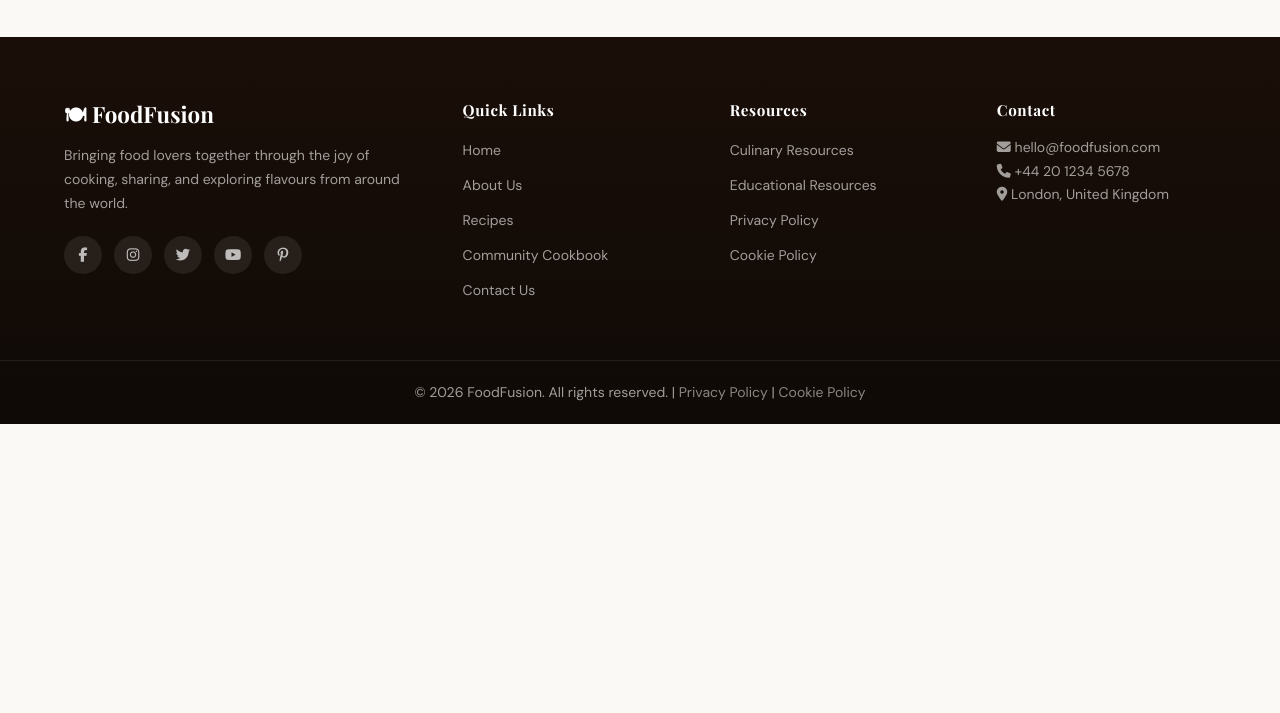
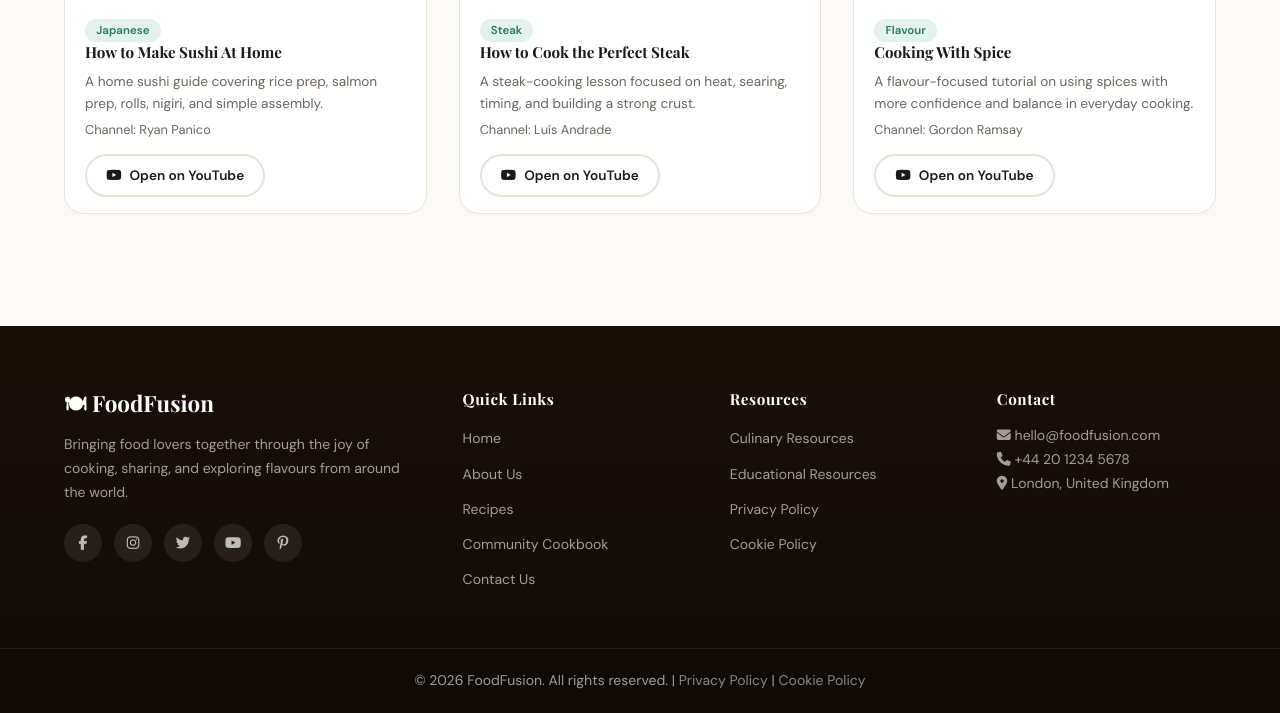
Before and after one commit to Sohamdhumal7/foodfusion, a PHP site: page /pages/resources.php in a window 1280 px wide. Shown: the part 2873-3586 px from the top of the page. Before the commit the page ends 3297 px from the top, so only its background shows below. Run offline with PHP 8.4, Linux system fonts and the light colour scheme.

Commit message:
Update resources page with new content and styling improvements

```diff
--- a/css/main.css
+++ b/css/main.css
@@ -899,15 +899,26 @@ body.nav-open {
 .video-preview {
   position: relative;
   display: block;
+  width: 100%;
   height: 200px;
   background: linear-gradient(135deg, #21120d 0%, #4b2010 52%, #18372c 100%);
   color: #fff;
   overflow: hidden;
+  cursor: pointer;
+  border: none;
+  padding: 0;
+  text-align: left;
 }
 .video-preview-image {
   width: 100%;
   height: 100%;
   object-fit: cover;
+}
+.video-preview::after {
+  content: "";
+  position: absolute;
+  inset: 0;
+  background: linear-gradient(to top, rgba(0,0,0,.42), rgba(0,0,0,.08));
 }
 .video-preview-fallback {
   height: 100%;
@@ -951,4 +962,5 @@ body.nav-open {
   background: rgba(0,0,0,.62);
   box-shadow: var(--shadow-md);
   font-size: 1.2rem;
+  z-index: 1;
 }
--- a/js/main.js
+++ b/js/main.js
@@ -174,6 +174,30 @@ document.addEventListener('DOMContentLoaded', () => {
     });
   });
 
+  /* ─── LAZY VIDEO EMBEDS ─────────────────────────────── */
+  document.querySelectorAll('.js-video-preview').forEach(preview => {
+    preview.addEventListener('click', () => {
+      const embedUrl = preview.dataset.embedUrl;
+      const title = preview.dataset.title || 'Embedded YouTube video';
+      const wrap = preview.closest('.yt-embed-wrap');
+
+      if (!embedUrl || !wrap || wrap.querySelector('iframe')) return;
+
+      const iframe = document.createElement('iframe');
+      iframe.src = `${embedUrl}${embedUrl.includes('?') ? '&' : '?'}autoplay=1`;
+      iframe.title = title;
+      iframe.allow = 'accelerometer; autoplay; clipboard-write; encrypted-media; gyroscope; picture-in-picture; web-share';
+      iframe.allowFullscreen = true;
+      iframe.loading = 'eager';
+      iframe.referrerPolicy = 'strict-origin-when-cross-origin';
+      iframe.style.display = 'block';
+      iframe.style.borderRadius = 'var(--radius-lg) var(--radius-lg) 0 0';
+
+      wrap.innerHTML = '';
+      wrap.appendChild(iframe);
+    });
+  });
+
   /* ─── SCROLL REVEAL ─────────────────────────────────── */
   const observer = new IntersectionObserver((entries) => {
     entries.forEach(e => {
--- a/pages/resources.php
+++ b/pages/resources.php
@@ -116,55 +116,89 @@ require_once __DIR__ . '/../includes/header.php';
        */
       $videos = [
         [
-          'id'    => '_JvnVbGDoeI',
-          'title' => 'Gordon Ramsay: Knife Skills Masterclass',
+          'id'    => 'If2rE7Sagyw',
+          'title' => 'Important Cooking Skills With Gordon Ramsay',
           'tag'   => 'Techniques',
+          'channel' => 'Gordon Ramsay',
+          'desc' => 'A practical skills lesson covering knife work, herbs, fish prep, and core kitchen technique.',
         ],
         [
-          'id'    => 'ql8oMMEQVAQ',
-          'title' => 'How to Make Perfect Pasta Every Time',
-          'tag'   => 'Italian',
-        ],
-        [
-          'id'    => 'pBQjByBDOio',
-          'title' => '10 Essential Kitchen Hacks You Need to Know',
-          'tag'   => 'Kitchen Tips',
+          'id'    => 'UYhKDweME3A',
+          'title' => 'How To Cook The Perfect Pasta',
+          'tag'   => 'Pasta',
+          'channel' => 'Gordon Ramsay',
+          'desc' => 'A focused pasta tutorial with practical tips for timing, texture, and getting a better result every time.',
         ],
         [
           'id'    => 'ZJy1ajvMU1k',
-          'title' => 'How to Make Sushi at Home - Beginner Guide',
-          'tag'   => 'Japanese',
+          'title' => 'How To Master 5 Basic Cooking Skills',
+          'tag'   => 'Basics',
+          'channel' => 'Gordon Ramsay',
+          'desc' => 'A beginner-friendly roundup of foundational kitchen skills including pasta, rice, onions, knives, and fish.',
         ],
         [
-          'id'    => 'UPBQHcHGjQM',
-          'title' => 'French Mother Sauces Explained',
-          'tag'   => 'French',
+          'id'    => 'hmCr5b_dnxk',
+          'title' => 'How to Make Sushi At Home',
+          'tag'   => 'Japanese',
+          'channel' => 'Ryan Panico',
+          'desc' => 'A home sushi guide covering rice prep, salmon prep, rolls, nigiri, and simple assembly.',
         ],
         [
-          'id'    => 'M3fAkciISGc',
-          'title' => 'Spice 101: Building Flavour in Indian Cooking',
-          'tag'   => 'Indian',
+          'id'    => '8ElZIUqegTg',
+          'title' => 'How to Cook the Perfect Steak',
+          'tag'   => 'Steak',
+          'channel' => 'Luís Andrade',
+          'desc' => 'A steak-cooking lesson focused on heat, searing, timing, and building a strong crust.',
+        ],
+        [
+          'id'    => 'VkOtF4hjZkM',
+          'title' => 'Cooking With Spice',
+          'tag'   => 'Flavour',
+          'channel' => 'Gordon Ramsay',
+          'desc' => 'A flavour-focused tutorial on using spices with more confidence and balance in everyday cooking.',
         ],
       ];
       foreach ($videos as $v):
+        $watchUrl = 'https://www.youtube.com/watch?v=' . rawurlencode($v['id']);
+        $embedUrl = 'https://www.youtube-nocookie.com/embed/' . rawurlencode($v['id']) . '?rel=0';
+        $thumbnailUrl = 'https://i.ytimg.com/vi/' . rawurlencode($v['id']) . '/hqdefault.jpg';
       ?>
       <div class="card video-card">
         <div class="yt-embed-wrap">
-          <iframe
-            width="100%"
-            height="200"
-            src="https://www.youtube.com/embed/<?= htmlspecialchars($v['id']) ?>?rel=0"
-            title="<?= htmlspecialchars($v['title']) ?>"
-            frameborder="0"
-            allow="accelerometer; autoplay; clipboard-write; encrypted-media; gyroscope; picture-in-picture"
-            allowfullscreen
-            loading="lazy"
-            style="display:block;border-radius:var(--radius-lg) var(--radius-lg) 0 0"
-          ></iframe>
+          <button
+            type="button"
+            class="video-preview js-video-preview"
+            data-embed-url="<?= htmlspecialchars($embedUrl) ?>"
+            data-title="<?= htmlspecialchars($v['title']) ?>"
+            aria-label="Play <?= htmlspecialchars($v['title']) ?>"
+          >
+            <img
+              src="<?= htmlspecialchars($thumbnailUrl) ?>"
+              alt="<?= htmlspecialchars($v['title']) ?>"
+              class="video-preview-image"
+              loading="lazy"
+              onerror="this.style.display='none'; this.nextElementSibling.hidden = false;"
+            />
+            <div class="video-preview-fallback" hidden>
+              <span class="video-preview-chip"><?= htmlspecialchars($v['tag']) ?></span>
+              <strong><?= htmlspecialchars($v['title']) ?></strong>
+            </div>
+            <span class="video-preview-play" aria-hidden="true"><i class="fas fa-play"></i></span>
+          </button>
         </div>
         <div class="card-body" style="padding:1rem 1.25rem">
           <span class="badge badge-cuisine" style="margin-bottom:.4rem"><?= htmlspecialchars($v['tag']) ?></span>
-          <h4 style="font-size:.95rem;line-height:1.4"><?= htmlspecialchars($v['title']) ?></h4>
+          <h4 style="font-size:.95rem;line-height:1.4;margin-bottom:.45rem"><?= htmlspecialchars($v['title']) ?></h4>
+          <p style="font-size:.85rem;margin-bottom:.35rem"><?= htmlspecialchars($v['desc']) ?></p>
+          <p style="font-size:.8rem;color:var(--text-muted);margin-bottom:.85rem">Channel: <?= htmlspecialchars($v['channel']) ?></p>
+          <a
+            href="<?= htmlspecialchars($watchUrl) ?>"
+            class="btn btn-sm btn-outline"
+            target="_blank"
+            rel="noopener noreferrer"
+          >
+            <i class="fab fa-youtube"></i> Open on YouTube
+          </a>
         </div>
       </div>
       <?php endforeach; ?>
@@ -179,4 +213,33 @@ require_once __DIR__ . '/../includes/header.php';
   </div>
 </section>
 
+<script>
+document.addEventListener('DOMContentLoaded', function () {
+  document.querySelectorAll('.js-video-preview').forEach(function (preview) {
+    preview.addEventListener('click', function () {
+      var embedUrl = preview.getAttribute('data-embed-url');
+      var title = preview.getAttribute('data-title') || 'Embedded YouTube video';
+      var wrap = preview.closest('.yt-embed-wrap');
+
+      if (!embedUrl || !wrap || wrap.querySelector('iframe')) {
+        return;
+      }
+
+      var iframe = document.createElement('iframe');
+      iframe.src = embedUrl + (embedUrl.indexOf('?') !== -1 ? '&' : '?') + 'autoplay=1';
+      iframe.title = title;
+      iframe.allow = 'accelerometer; autoplay; clipboard-write; encrypted-media; gyroscope; picture-in-picture; web-share';
+      iframe.allowFullscreen = true;
+      iframe.loading = 'eager';
+      iframe.referrerPolicy = 'strict-origin-when-cross-origin';
+      iframe.style.display = 'block';
+      iframe.style.borderRadius = 'var(--radius-lg) var(--radius-lg) 0 0';
+
+      wrap.innerHTML = '';
+      wrap.appendChild(iframe);
+    });
+  });
+});
+</script>
+
 <?php require_once __DIR__ . '/../includes/footer.php'; ?>
```
